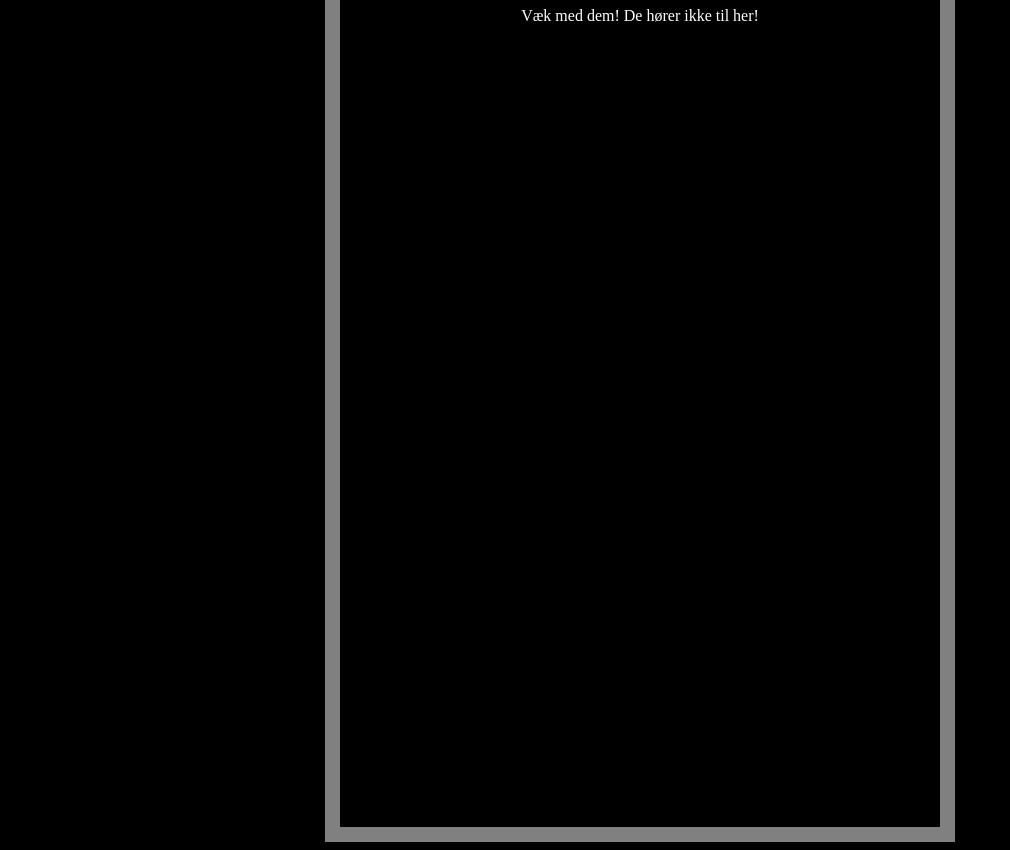
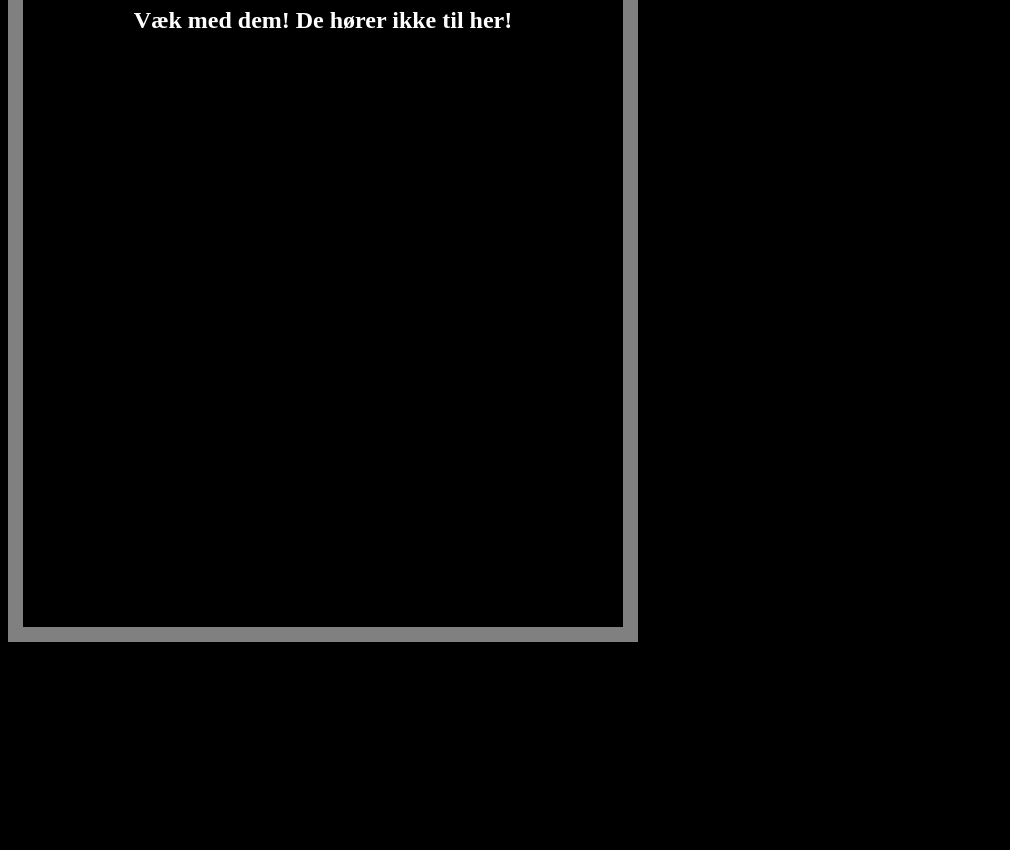
Before and after one commit to sogouk/SX, a plain HTML site: page index.html in a window 1280 px wide. Shown: the part 96-946 px from the top of the page, without its empty margins (0-1010 px from the left). After the commit the page ends 800 px from the top, so only its background shows below. Drawn offline with Linux system fonts and the light colour scheme.

Commit message:
Update index.html

```diff
--- a/index.html
+++ b/index.html
@@ -21,16 +21,16 @@ h2 {
 
 div {
   width: 600px;
-  height: 900px;
+  height: 700px;
   border: 15px solid gray;
   padding: 50px solid gray;
-  margin:0 auto;
+  margin:0 auto solid gray;
 }
 </style>
 
 <div>
 <h1>SX FREMAD</h1>
-Væk med dem! De hører ikke til her!
+ <h2>Væk med dem! De hører ikke til her!</h2>
 </div>
 <body>
 
```
